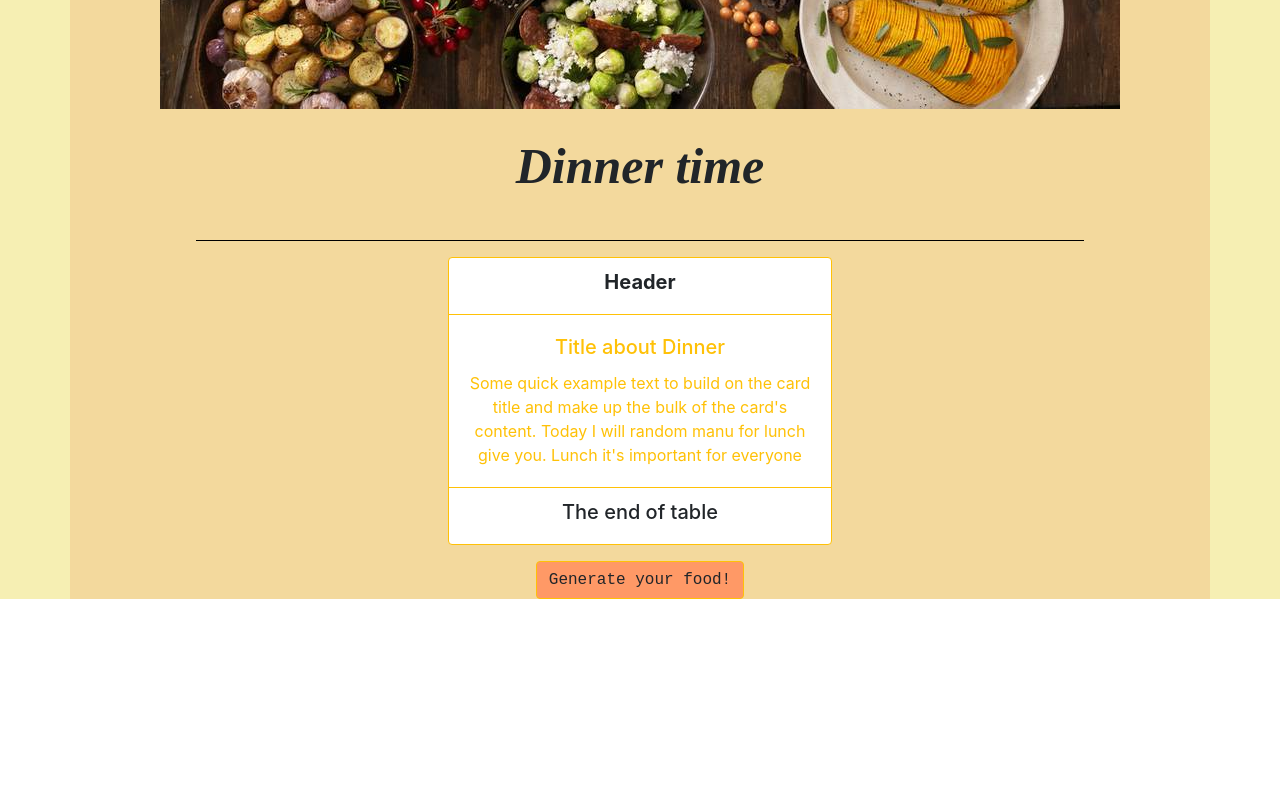
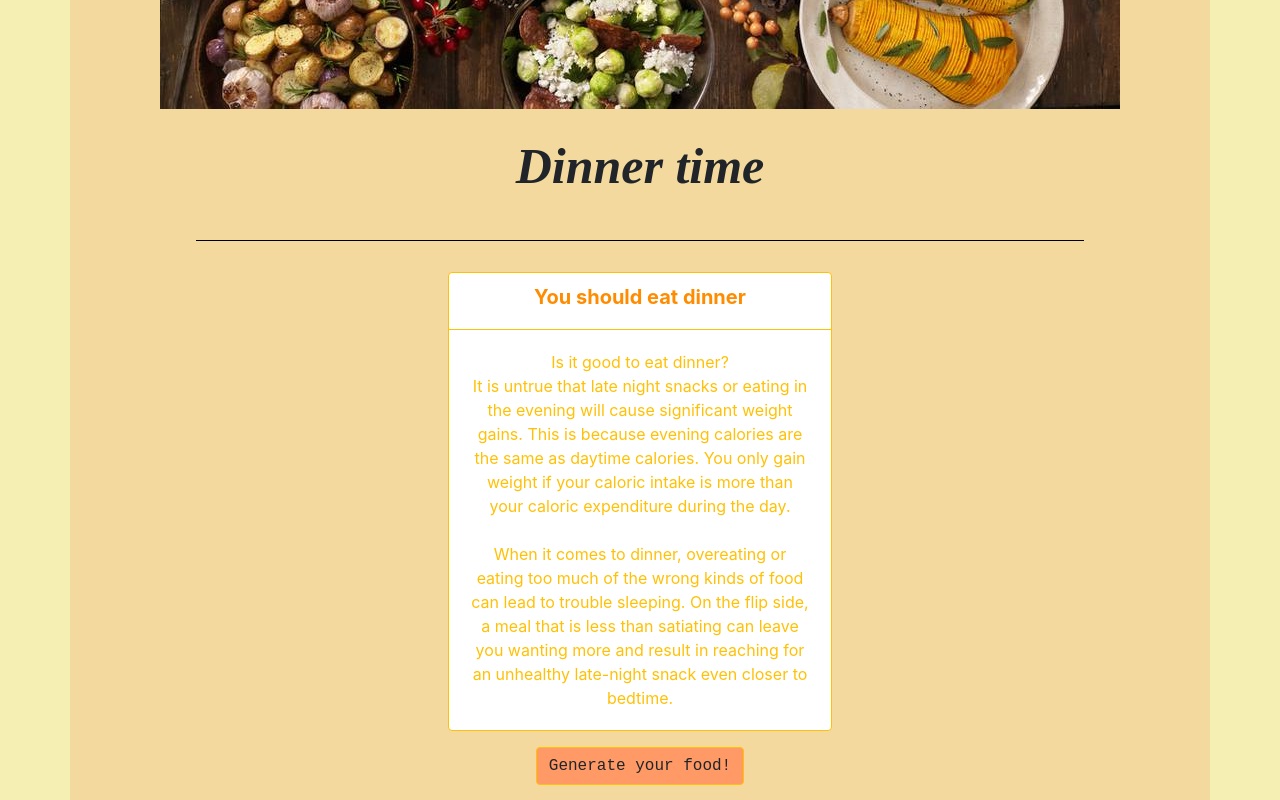
Before and after one commit to it62070188/projectPsit, a plain HTML site: page Project psit/dinner.html in a window 1280 px wide. Shown: the part 531-1331 px from the top of the page. Before the commit the page ends 1130 px from the top, so only its background shows below. Drawn offline with Linux system fonts and the light colour scheme.

Commit message:
Add text in box
Add information about food in time(Breakfast and dinner) and Add -md all file

```diff
--- a/Project psit/dinner.html
+++ b/Project psit/dinner.html
@@ -24,7 +24,7 @@
                 </div>
             </div>
             <div class="row">
-                <div class="col" style="font-family: serif; font-style: italic; font-size: 50px;">
+                <div class="col-md" style="font-family: serif; font-style: italic; font-size: 50px;">
                     <div class="paing">
                         <b>
                             <center>Dinner time</center>
@@ -34,22 +34,25 @@
             </div>
             <hr width="80%" size="3" color="black">
             <div class="row">
-                <div class="col">
+                <div class="col-md" style="padding:15px 10px;">
                     <center>
                         <div class="card border-warning mb-3" style="max-width: 24rem; max-height: 30rem;">
                             <div class="card-header bg-transparent border-warning">
-                                <h5><b>Header</b></h5>
+                                <h5 style="color: darkorange;"><b>You should eat dinner</b></h5>
                             </div>
                             <div class="card-body text-warning">
-                                <h5 class="card-title">Title about Dinner</h5>
-                                <p class="card-text">Some quick example text to build on the card title and make up
-                                    the bulk of the card's content. Today I will random manu for lunch give you.
-                                    Lunch it's important for everyone</p>
+                                <p class="card-text">Is it good to eat dinner?<br>
+                                    It is untrue that late night snacks or eating in the evening
+                                    will cause significant weight gains. This is because evening
+                                    calories are the same as daytime calories. You only gain weight
+                                    if your caloric intake is more than your caloric expenditure during the day.
+                                    <br><br>
+                                    When it comes to dinner, overeating or eating too much
+                                    of the wrong kinds of food can lead to trouble sleeping.
+                                    On the flip side, a meal that is less than satiating can
+                                    leave you wanting more and result in reaching for an unhealthy
+                                    late-night snack even closer to bedtime.</p>
                             </div>
-                            <div class="card-footer bg-transparent border-warning">
-                                <h5>The end of table</h5>
-                            </div>
-                            </a>
                         </div>
                         <a href="#" class="btn btn-warning"
                             style="background-color: #FF9966; font-family: monospace;">Generate your food!
```
Also changed, not shown: Project psit/breakfast.html (+15 -10 lines), Project psit/first.html (+4 -4 lines), Project psit/lunch.html (+2 -2 lines).
